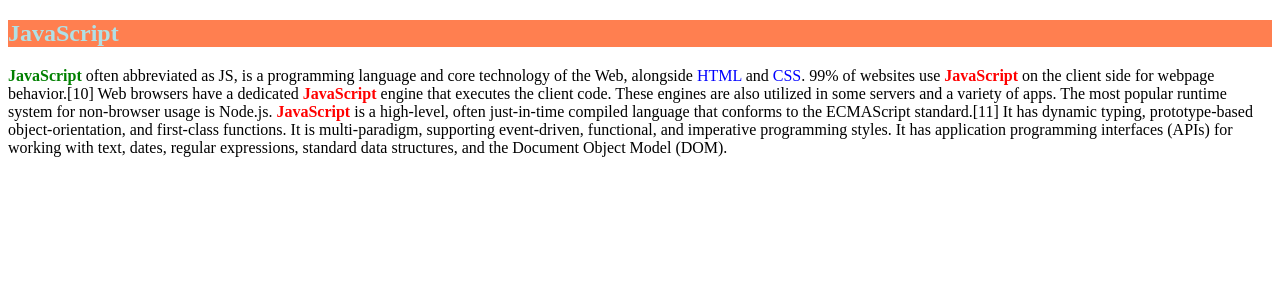
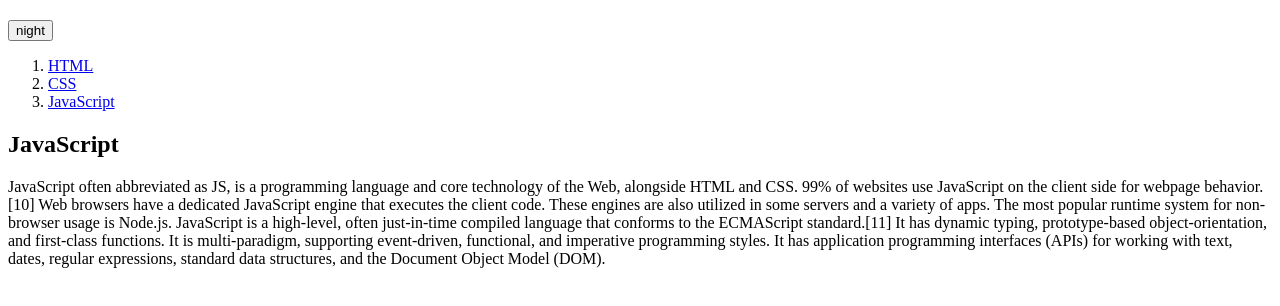
Before and after one commit to GDSC-DEU/Web-Basic-Study-23-24, a plain HTML site: page yoojin/html/3.html in a window 1280 px wide. Shown: the part 60-366 px from the top of the page. Drawn offline with Linux system fonts and the light colour scheme.

Commit message:
js(12강~23강)

```diff
--- a/yoojin/html/3.html
+++ b/yoojin/html/3.html
@@ -1,38 +1,60 @@
 <!DOCTYPE html>
 <html>
   <head>
-    <style>
-      .js {
-        font-weight: bold;
-        color: red;
-      }
-      #first {
-        color: green;
-      }
-      span {
-        color: blue;
-      }
-    </style>
+    <title>WEB1-JavaScript</title>
+    <meta charset="utf-8" />
   </head>
   <body>
     <h1><a href="index.html">WEB</a></h1>
-    <h2 style="background-color: coral; color: powderblue">JavaScript</h2>
+    <input
+      type="button"
+      value="night"
+      onclick="
+      var target= document.querySelector('body');
+    if(this.value==='night'){
+     target.style.background='black';
+     target.style.color='white';
+     this.value='day';
+     var alist = document.querySelectorAll('a');
+     var i =0;
+     while(i<alist.length){
+      alist[i].style.color = 'powderblue';
+      i=i+1;
+     }
+    }
+    else{
+   target.style.background='white';
+   target.style.color='black';
+     this.value='night';
+     var alist = document.querySelectorAll('a');
+     var i =0;
+     while(i<alist.length){
+      alist[i].style.color = 'blue';
+      i=i+1;
+     }
+    }
+  "
+    />
+    <ol>
+      <li><a href="1.html">HTML</a></li>
+      <li><a href="2.html">CSS</a></li>
+      <li><a href="3.html">JavaScript</a></li>
+    </ol>
+    <h2>JavaScript</h2>
     <p>
-      <span id="first" class="js">JavaScript</span> often abbreviated as JS, is
-      a programming language and core technology of the Web, alongside
-      <span>HTML</span> and <span>CSS</span>. 99% of websites use
-      <span class="js">JavaScript</span> on the client side for webpage
-      behavior.[10] Web browsers have a dedicated
-      <span class="js">JavaScript</span> engine that executes the client code.
-      These engines are also utilized in some servers and a variety of apps. The
-      most popular runtime system for non-browser usage is Node.js.
-      <span class="js">JavaScript</span> is a high-level, often just-in-time
-      compiled language that conforms to the ECMAScript standard.[11] It has
-      dynamic typing, prototype-based object-orientation, and first-class
-      functions. It is multi-paradigm, supporting event-driven, functional, and
-      imperative programming styles. It has application programming interfaces
-      (APIs) for working with text, dates, regular expressions, standard data
-      structures, and the Document Object Model (DOM).
+      JavaScript often abbreviated as JS, is a programming language and core
+      technology of the Web, alongside HTML and CSS. 99% of websites use
+      JavaScript on the client side for webpage behavior.[10] Web browsers have
+      a dedicated JavaScript engine that executes the client code. These engines
+      are also utilized in some servers and a variety of apps. The most popular
+      runtime system for non-browser usage is Node.js. JavaScript is a
+      high-level, often just-in-time compiled language that conforms to the
+      ECMAScript standard.[11] It has dynamic typing, prototype-based
+      object-orientation, and first-class functions. It is multi-paradigm,
+      supporting event-driven, functional, and imperative programming styles. It
+      has application programming interfaces (APIs) for working with text,
+      dates, regular expressions, standard data structures, and the Document
+      Object Model (DOM).
     </p>
   </body>
 </html>
```
Also changed, not shown: yoojin/html/ex6.html (added, +30 -0 lines), yoojin/html/ex7.html (added, +21 -0 lines), yoojin/html/ex8.html (added, +22 -0 lines).
